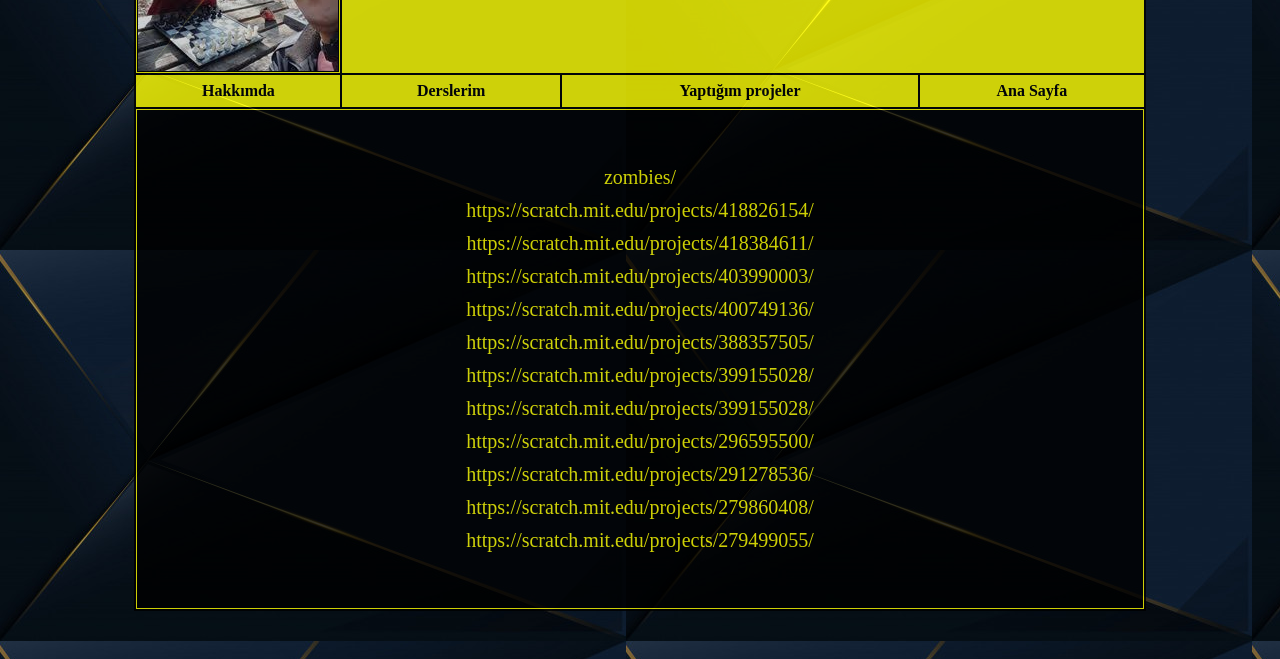
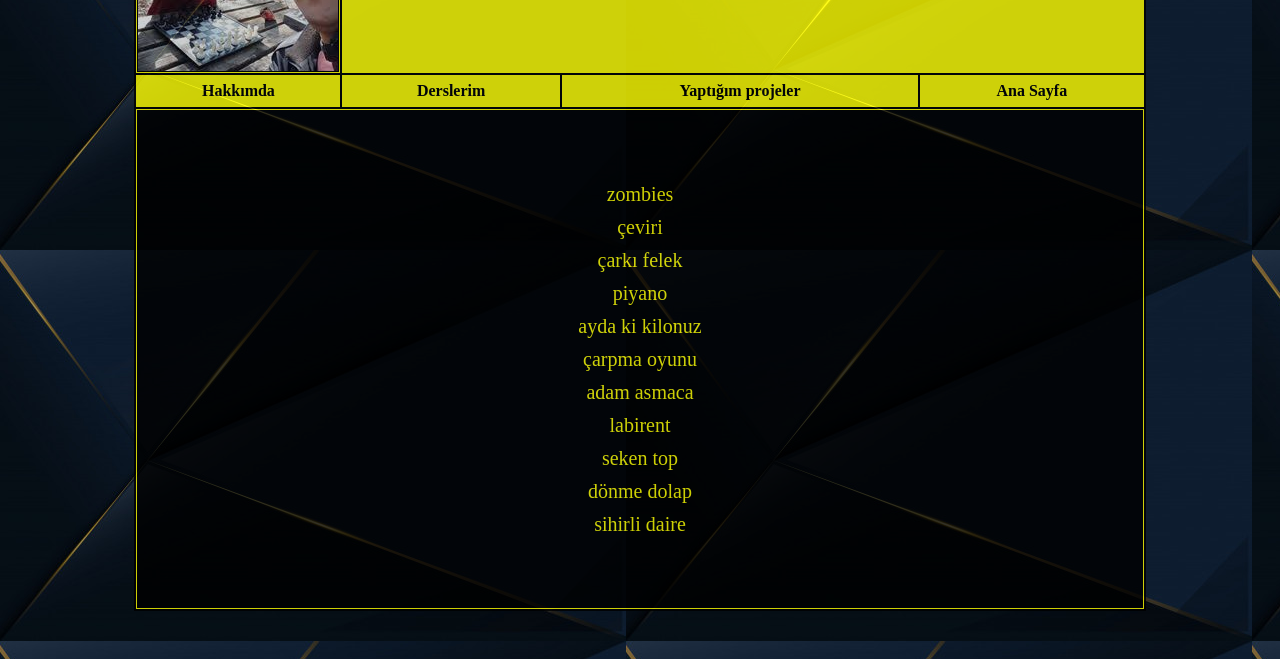
Before and after one commit to mct-studio/my-website, a plain HTML site: page projeler.html in a window 1280 px wide. Shown: the part 141-800 px from the top of the page. Drawn offline with Linux system fonts and the light colour scheme.

Commit message:
projects

```diff
--- a/projeler.html
+++ b/projeler.html
@@ -50,29 +50,27 @@
 
         <tr>
             <td colspan="8" height="500" class="content">
-                <a href="https://scratch.mit.edu/projects/418322903/">zombies/</a>
+                <a href="https://scratch.mit.edu/projects/418322903/">zombies</a>
 
-                <a href="https://scratch.mit.edu/projects/418826154/">https://scratch.mit.edu/projects/418826154/</a>
+                <a href="https://scratch.mit.edu/projects/418826154/">çeviri</a>
 
-                <a href="https://scratch.mit.edu/projects/418384611/">https://scratch.mit.edu/projects/418384611/</a>
+                <a href="https://scratch.mit.edu/projects/418384611/">çarkı felek</a>
 
-                <a href="https://scratch.mit.edu/projects/403990003/">https://scratch.mit.edu/projects/403990003/</a>
+                <a href="https://scratch.mit.edu/projects/403990003/">piyano</a>
 
-                <a href="https://scratch.mit.edu/projects/400749136/">https://scratch.mit.edu/projects/400749136/</a>
+                <a href="https://scratch.mit.edu/projects/400749136/">ayda ki kilonuz</a>
 
-                <a href="https://scratch.mit.edu/projects/388357505/">https://scratch.mit.edu/projects/388357505/</a>
+                <a href="https://scratch.mit.edu/projects/388357505/">çarpma oyunu</a>
 
-                <a href="https://scratch.mit.edu/projects/399155028/">https://scratch.mit.edu/projects/399155028/</a>
+                <a href="https://scratch.mit.edu/projects/399155028/">adam asmaca</a>
 
-                <a href="https://scratch.mit.edu/projects/399155028/">https://scratch.mit.edu/projects/399155028/</a>
+                <a href="https://scratch.mit.edu/projects/296595500/">labirent</a>
 
-                <a href="https://scratch.mit.edu/projects/296595500/">https://scratch.mit.edu/projects/296595500/</a>
+                <a href="https://scratch.mit.edu/projects/291278536/">seken top</a>
 
-                <a href="https://scratch.mit.edu/projects/291278536/">https://scratch.mit.edu/projects/291278536/</a>
+                <a href="https://scratch.mit.edu/projects/279860408/">dönme dolap</a>
 
-                <a href="https://scratch.mit.edu/projects/279860408/">https://scratch.mit.edu/projects/279860408/</a>
-
-                <a href="https://scratch.mit.edu/projects/279499055/">https://scratch.mit.edu/projects/279499055/ </a>
+                <a href="https://scratch.mit.edu/projects/279499055/">sihirli daire</a>
             </td>
         </tr>
     </table>
```
